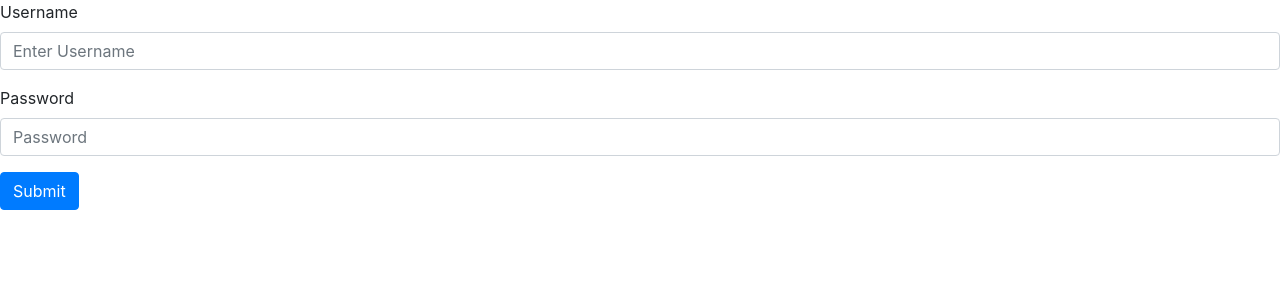
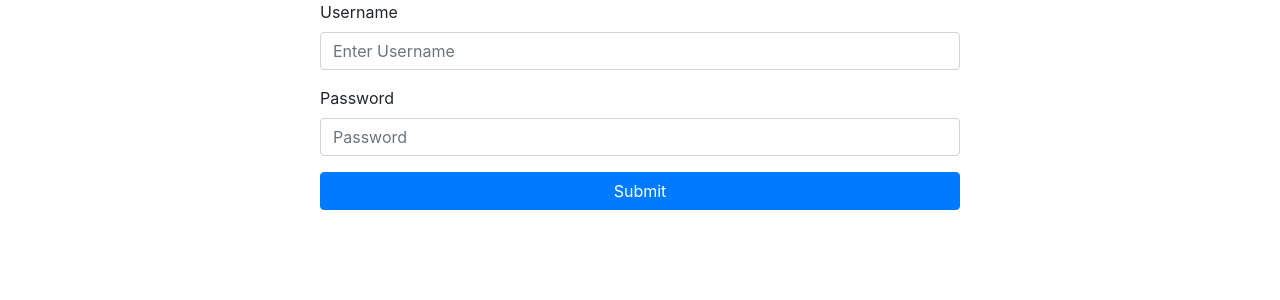
Before and after one commit to rickychhoukdean/Notes-todo, a React (Create React App) app in the folder frontend/: page /login in a window 1280 px wide. Shown: the top 300 px of the page. Built offline with nearby package versions, Linux system fonts and the light colour scheme.

Commit message:
General styling

```diff
--- /dev/null
+++ b/frontend/src/components/LoginPrompt/LoginPrompt.css
@@ -0,0 +1,12 @@
+.login-flex {
+  display: flex;
+  margin-top: 30vh;
+  justify-content: center;
+  flex-direction: column;
+  align-items: center;
+}
+
+.button-flex{
+    display: flex;
+    flex-direction: row;
+}
--- a/frontend/src/components/LoginPrompt/LoginPrompt.tsx
+++ b/frontend/src/components/LoginPrompt/LoginPrompt.tsx
@@ -1,17 +1,20 @@
 import React from "react";
 import Button from "react-bootstrap/Button";
 import { Link } from "react-router-dom";
+import './LoginPrompt.css'
 const LoginPrompt: React.FC = () => {
   return (
-    <>
+    <div className="login-flex">
     <div>Please login or signup!</div>
+    <div className="button-flex">
       <Link className="user-button" to="/login">
         <Button variant="outline-dark">Login</Button>
       </Link>
       <Link className="user-button" to="/signup">
         <Button variant="outline-dark">Signup</Button>
       </Link>
-    </>
+    </div>
+    </div>
   );
 };
 
--- a/frontend/src/components/NotesList/Note/Note.tsx
+++ b/frontend/src/components/NotesList/Note/Note.tsx
@@ -4,7 +4,7 @@
 import "./Note.css";
 import Axios from "axios";
 import EditNote from "../../EditNote/EditNote";
-const Note = ({ id, title, body, date_created, date_editted }: any) => {
+const Note = ({ id, title, body, date_editted }: any) => {
   function deleteNote() {
     Axios.delete(`http://localhost:8000/api/notes/${id}/`);
     window.location.reload();
--- /dev/null
+++ b/frontend/src/views/Login/Login.css
@@ -0,0 +1,12 @@
+.input {
+  width: 50vw;
+}
+
+.login-button {
+  width: 50vw;
+}
+
+.form-flex {
+  display: flex;
+  justify-content: center;
+}
--- a/frontend/src/views/Login/Login.tsx
+++ b/frontend/src/views/Login/Login.tsx
@@ -3,6 +3,7 @@
 import Button from "react-bootstrap/Button";
 import Axios from "axios";
 import { Redirect } from "react-router-dom";
+import './Login.css'
 
 const Login = (props: any) => {
   const [username, setUsername] = useState<string>("");
@@ -37,7 +38,8 @@
   }
 
   return (
-    <Form>
+    <div className="form-flex">
+    <Form className="input">
       <Form.Group controlId="formUserName">
         <Form.Label>Username</Form.Label>
         <Form.Control
@@ -54,10 +56,11 @@
           onChange={passStateChange}
         />
       </Form.Group>
-      <Button variant="primary" type="submit" onClick={userAuth}>
+      <Button variant="primary" type="submit" onClick={userAuth} className="login-button">
         Submit
       </Button>
     </Form>
+    </div>
   );
 };
 
--- /dev/null
+++ b/frontend/src/views/Signup/Signup.css
@@ -0,0 +1,12 @@
+.input {
+    width: 50vw;
+  }
+
+  .login-button {
+    width: 50vw;
+  }
+
+  .form-flex {
+    display: flex;
+    justify-content: center;
+  }
--- a/frontend/src/views/Signup/Signup.tsx
+++ b/frontend/src/views/Signup/Signup.tsx
@@ -38,7 +38,8 @@
   }
 
   return (
-    <Form>
+    <div className="form-flex">
+    <Form >
       <Form.Group controlId="formUserName">
         <Form.Label>Username</Form.Label>
         <Form.Control
@@ -55,10 +56,11 @@
           onChange={passStateChange}
         />
       </Form.Group>
-      <Button variant="primary" type="submit" onClick={signup}>
+      <Button variant="primary" type="submit" onClick={signup} className="login-button">
         Submit
       </Button>
     </Form>
+    </div>
   );
 };
 
```
